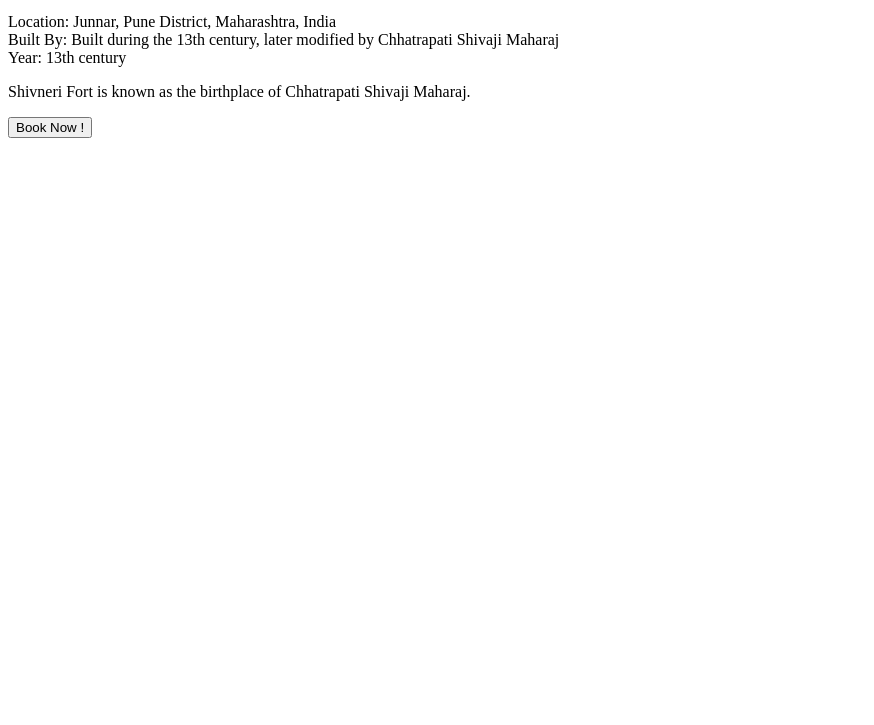
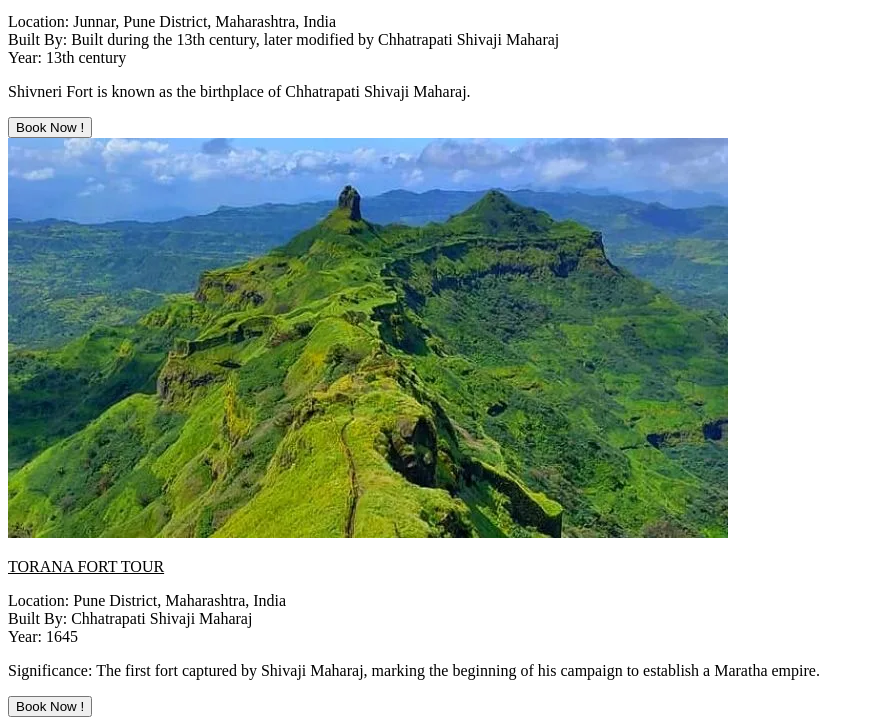
Before and after one commit to TechShruti03/icp10-html-css-github-fort-tourism, a plain HTML site: page pages/booking.html in a window 1280 px wide. Shown: the part 1692-2417 px from the top of the page, without its empty margins (0-874 px from the left). Before the commit the page ends 1838 px from the top, so only its background shows below. Drawn offline with Linux system fonts and the light colour scheme.

Commit message:
torana container created

```diff
--- a/pages/booking.html
+++ b/pages/booking.html
@@ -91,6 +91,25 @@
 
         </div>
 
+        <div class="fort1">
+            <img src="/img/toranafort.png" class="fortimages"  >
+
+            <u>
+            <p class="Raigadname">TORANA FORT TOUR</p>
+            </u>
+
+            <p>Location: Pune District, Maharashtra, India<br>
+
+                Built By: Chhatrapati Shivaji Maharaj<br>
+
+                Year: 1645
+            </p>
+
+            <p style="margin-top: 0%;">Significance: The first fort captured by Shivaji Maharaj, marking the beginning of his campaign to establish a Maratha empire.
+            </p>
+            <a href="" ><button class="bookbtn" >Book Now !</button></a>
+
+        </div>
 
 </body>
 </html>
```
